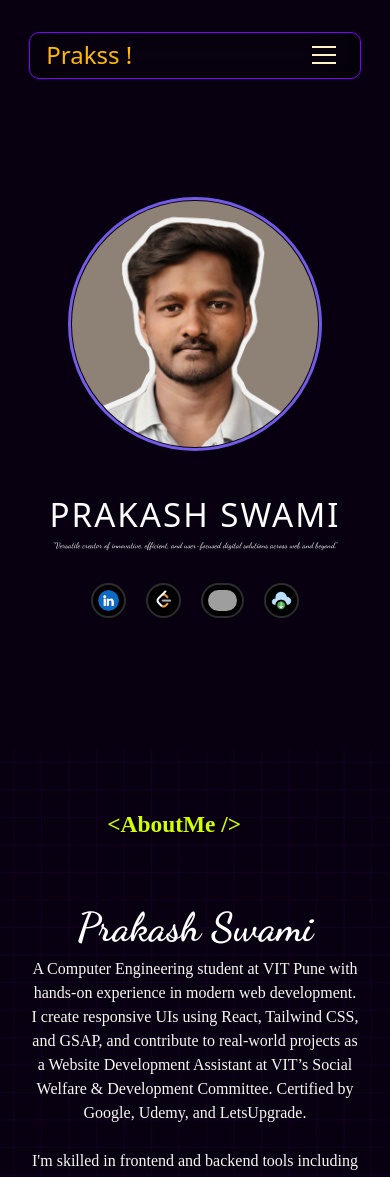
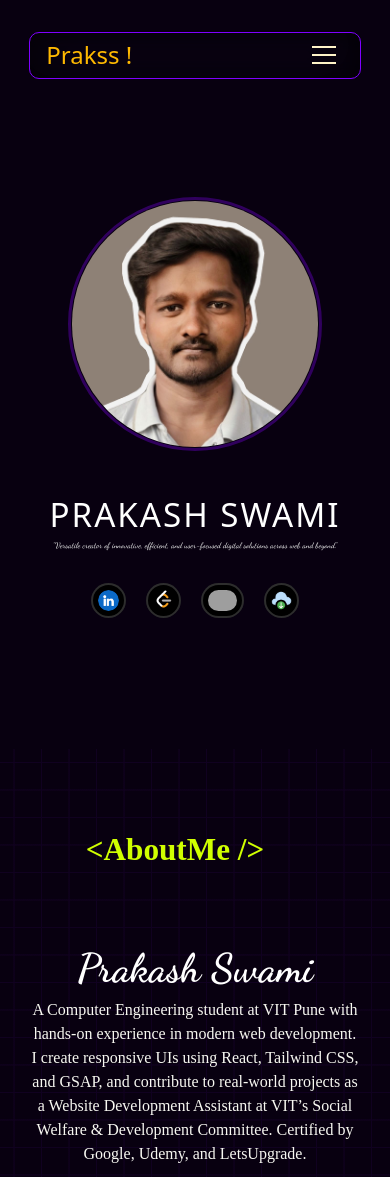
Before and after one commit to sprakash2006/Portfolio--Crafting-Digital-Identity, a React (Vite) app: page / in a window 390 px wide. Shown: the top 1177 px of the page. Built offline with nearby package versions, Linux system fonts and the light colour scheme; grey boxes are pictures that could not be loaded; a web font is replaced by a local one.

Commit message:
updated about

```diff
--- a/src/pages/aboutme.css
+++ b/src/pages/aboutme.css
@@ -57,12 +57,12 @@
 
 @media (max-width: 450px) {
     .aboutMe-bg {
-        height:155vw;
+        height:150vw;
     }
     .aboutme-title {
-        font-size:6vw;
-        padding-top:15vw;
-        padding-left:27.5vw;
+        font-size:8vw;
+        padding-top:20vw;
+        padding-left:22vw;
     }
 
     .about-me-main-content {
@@ -72,7 +72,7 @@
 
     .myphoto {
         height:65vw;
-        border:3px solid #7961f4;
+        border:3px solid #330063;
         margin-top:10vw;
     }
 
@@ -80,7 +80,7 @@
         font-size:1rem;
         text-align: center;
         padding-left:0vw;
-        margin-top:5vw;
+        margin-top:7.5vw;
     }
 
     .name {
```
Lines whose indentation alone changed are shown as unchanged.
